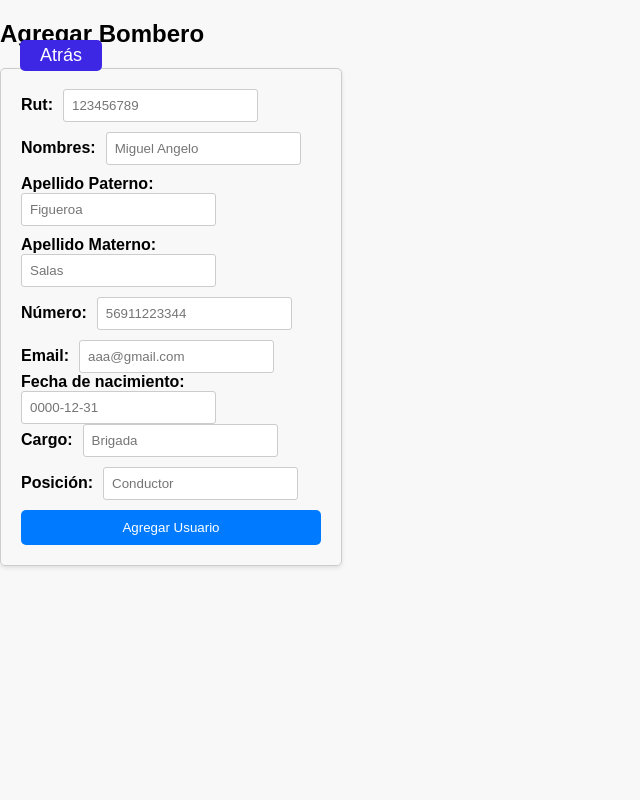
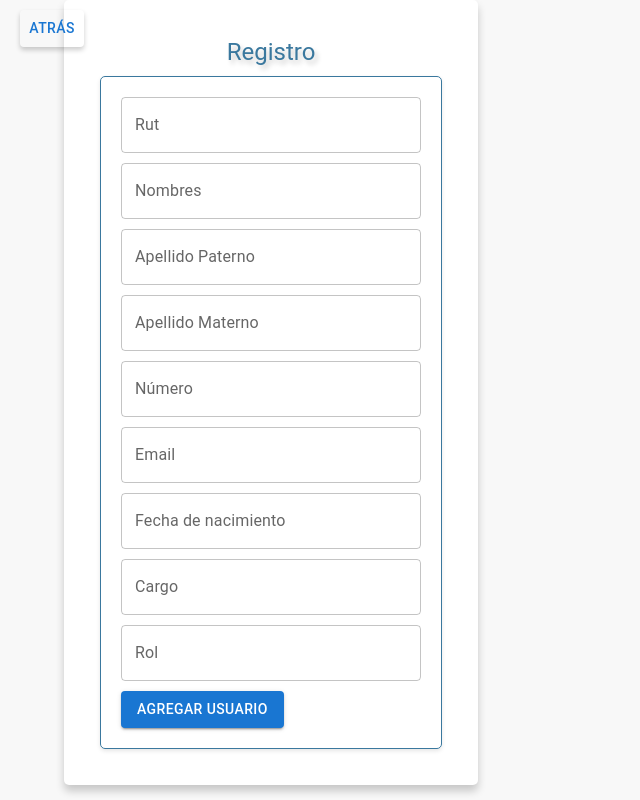
Before and after one commit to alezcf/ProyectoMetodologia, a React (Create React App) app in the folder Frontend/: page /registrando in a window 1280 px wide. Shown: the whole page, without its empty margins (0-640 px from the left). Built offline with nearby package versions, Linux system fonts and the light colour scheme.

Commit message:
Actualizado material ui frontend

```diff
--- a/Frontend/src/css/RegisterScreen.css
+++ b/Frontend/src/css/RegisterScreen.css
@@ -13,7 +13,7 @@
     gap: 10px;
     width: 300px; /* Ajusta el ancho del formulario según tus necesidades */
     padding: 20px;
-    border: 1px solid #ccc;
+    border: 1px solid #3A789E;
     border-radius: 5px;
     box-shadow: 0 2px 4px rgba(0, 0, 0, 0.1);
   }
@@ -26,14 +26,14 @@
   /* Campos de entrada */
   input {
     padding: 8px;
-    border: 1px solid #ccc;
+    border: 1px solid #3A789E;
     border-radius: 3px;
   }
 
   /* Botón */
   button {
     padding: 10px 20px;
-    background-color: #007bff;
+    background-color: #3A789E;
     color: #fff;
     border: none;
     border-radius: 5px;
--- a/Frontend/src/screens/RegisterScreen.jsx
+++ b/Frontend/src/screens/RegisterScreen.jsx
@@ -1,8 +1,54 @@
-import React, {useState } from 'react';
-import axios from 'axios'; // Importa el archivo de estilos CSS
+import React, { useState } from 'react';
 import { useHistory } from 'react-router-dom';
+import axios from 'axios';
 import '../css/RegisterScreen.css';
+import { Button, Container, Grid, TextField, Typography} from '@mui/material';
+import { makeStyles } from '@mui/styles';
+
+const useStyles = makeStyles((theme) => ({
+  title: {
+    fontWeight: 'bold',
+    marginBottom: theme.spacing(2),
+    color: '#3A789E',
+    textShadow: '3px 4px 5px rgba(0, 0, 0, 0.2)',
+  },
+  formContainer: {
+    display: 'flex',
+    justifyContent: 'center',
+    alignItems: 'center',
+    height: '100vh',
+  },
+  formContent: {
+    borderRadius: '5px',
+    padding: theme.spacing(4.5),
+    backgroundColor: 'white',
+    boxShadow: '0px 6px 9px rgba(0, 0, 0, 0.2)',
+  },
+  formField: {
+    marginBottom: theme.spacing(2),
+  },
+  formButton: {
+    padding: theme.spacing(1, 2),
+    backgroundColor: '#3A789E',
+    color: 'white',
+    border: 'none',
+    borderRadius: '5px',
+    cursor: 'pointer',
+    boxShadow: '0px 3px 5px rgba(0, 0, 0, 0.2)',
+    transition: 'background-color 0.3s ease-in-out',
+    '&:hover': {
+      backgroundColor: '#328ac1',
+    },
+  },
+  customButtonContainer: {
+    position: 'fixed', // Asegura que el contenedor tenga una posición para posicionar el botón dentro de él
+    top: '10px',
+    left: '20px', // Cambia el valor según la posición que desees (puedes usar top, bottom, left, right)
+  },
+
+}));
 const RegisterScreen = () => {
+  const classes = useStyles();
   const [employee, setEmployee] = useState({
     rut: '',
     names: '',
@@ -14,12 +60,57 @@ const RegisterScreen = () => {
   const [success, setSuccess] = useState(null);
   const [error, setError] = useState(null);
   const history = useHistory();
+
   const handleGoBack = () => {
     history.goBack();
   };
+
   const handleInputChange = (event) => {
     const { name, value } = event.target;
+
+      if (name === 'rut' && !/^\d*$/.test(value)) {
+        return;
+      }
+      if (name === 'phoneNumber' && !/^\d*$/.test(value)) {
+        return;
+      }
+      if (name === 'names' && !/^[A-Za-z]*$/.test(value)) {
+        return;
+      }
+      if (name === 'lastName' && !/^[A-Za-z]*$/.test(value)) {
+        return;
+      }
+      if (name === 'secondLastName' && !/^[A-Za-z]*$/.test(value)) {
+        return;
+      }
+      if (name === 'jobTitle' && !/^[A-Za-z]*$/.test(value)) {
+        return;
+      }
+      if (name === 'position' && !/^[A-Za-z]*$/.test(value)) {
+        return;
+      }
+
       setEmployee({ ...employee, [name]: value });
+
+      if (name === 'birthDate') {
+      let formattedValue = value;
+
+      formattedValue = formattedValue.replace(/-/g, '');
+
+      if (formattedValue.length > 4) {
+        formattedValue = formattedValue.replace(/^(\d{4})/, '$1-');
+      }
+
+      if (formattedValue.length > 7) {
+        formattedValue = formattedValue.replace(/-(\d{2})/, '-$1-');
+      }
+
+      formattedValue = formattedValue.slice(0, 10);
+
+      setEmployee({ ...employee, [name]: formattedValue });
+    } else {
+      setEmployee({ ...employee, [name]: value });
+    }
   };
 
   const handleSubmit = async (event) => {
@@ -43,29 +134,46 @@ const RegisterScreen = () => {
       setSuccess(null);
     }
   };
-
   return (
-    <div>  <button className='back-button' onClick={handleGoBack}> Atrás </button>
-        <div>
-          <h2>Agregar Bombero</h2>
-          <form onSubmit={handleSubmit}>
-          <div>
-              <label htmlFor="rut">Rut:</label>
-              <input
+    <div >
+       <Grid container justify="center" alignItems="center" className={classes.customButtonContainer}>
+      <Button className={classes.formButton} onClick={handleGoBack}>Atrás</Button>
+    </Grid>
+    <Container className={classes.formContainer}>
+      <Grid container justify="center" item xs={10} sm={10} md={10} lg={4.5}>
+        <Grid  item xs={10} sm={10} md={10} lg={11.5}>
+          <div className={classes.formContent}>
+            <Typography variant="h5" align="center" gutterBottom className={classes.title}>Registro</Typography>
+            <form  onSubmit={handleSubmit}>
+              <div >
+                <TextField
+                  fullWidth
+                  inputProps={{ maxLength: 9 }}
+                  label="Rut"
                   placeholder='123456789'
-              type="text" id="rut" name="rut" value={employee.rut}
-               onChange={handleInputChange} />
+                  type="text"
+                  id="rut"
+                  name="rut"
+                  value={employee.rut}
+                  onChange={handleInputChange}
+                />
               </div>
               <div>
-              <label htmlFor="names">Nombres:</label>
-              <input
+                <TextField
+                  fullWidth
+                  label="Nombres"
                   placeholder='Miguel Angelo'
-               type="text" id="names" name="names" value={employee.names}
-               onChange={handleInputChange} />
+                  type="text"
+                  id="names"
+                  name="names"
+                  value={employee.names}
+                  onChange={handleInputChange}
+                />
               </div>
               <div>
-              <label htmlFor="lastName">Apellido Paterno:</label>
-              <input
+                <TextField
+                  fullWidth
+                  label="Apellido Paterno"
                   placeholder='Figueroa'
                   type="text"
                   id="lastName"
@@ -75,8 +183,9 @@ const RegisterScreen = () => {
                 />
               </div>
               <div>
-              <label htmlFor="secondLastName">Apellido Materno:</label>
-              <input
+                <TextField
+                  fullWidth
+                  label="Apellido Materno"
                   placeholder='Salas'
                   type="text"
                   id="secondLastName"
@@ -86,8 +195,10 @@ const RegisterScreen = () => {
                 />
               </div>
               <div>
-              <label htmlFor="phoneNumber">Número:</label>
-              <input
+                <TextField
+                  fullWidth
+                  inputProps={{maxLength:11}}
+                  label="Número"
                   placeholder='56911223344'
                   type="text"
                   id="phoneNumber"
@@ -97,9 +208,9 @@ const RegisterScreen = () => {
                 />
               </div>
               <div>
-            <div>
-              <label htmlFor="email">Email:</label>
-              <input
+                <TextField
+                  fullWidth
+                  label="Email"
                   placeholder='aaa@gmail.com'
                   type="text"
                   id="email"
@@ -109,8 +220,10 @@ const RegisterScreen = () => {
                 />
               </div>
               <div>
-              <label htmlFor="birthDate">Fecha de nacimiento:</label>
-              <input
+                <TextField
+                  fullWidth
+                  inputProps={{ maxLength: 10 }}
+                  label="Fecha de nacimiento"
                   placeholder='0000-12-31'
                   type="text"
                   id="birthDate"
@@ -119,23 +232,42 @@ const RegisterScreen = () => {
                   onChange={handleInputChange}
                 />
               </div>
-
-              <label htmlFor="jobTitle">Cargo:</label>
-              <input
+              <div>
+                <TextField
+                  fullWidth
+                  label="Cargo"
                   placeholder='Brigada'
-               type="text" id="jobTitle" name="jobTitle" value={employee.jobTitle} onChange={handleInputChange} />
+                  type="text"
+                  id="jobTitle"
+                  name="jobTitle"
+                  value={employee.jobTitle}
+                  onChange={handleInputChange}
+                />
               </div>
               <div>
-              <label htmlFor="position">Posición:</label>
-              <input
+                <TextField
+                  fullWidth
+                  label="Rol"
                   placeholder='Conductor'
-               type="text" id="position" name="position" value={employee.position} onChange={handleInputChange} />
+                  type="text"
+                  id="position"
+                  name="position"
+                  value={employee.position}
+                  onChange={handleInputChange}
+                />
               </div>
-            <button type="submit">Agregar Usuario</button>
+              <div>
+                <Button className={classes.formButton} type="submit" variant="contained" color="primary">
+                  Agregar Usuario
+                </Button>
+              </div>
             </form>
-          {error && <p style={{ color: 'red' }}>{error}</p>}
-          {success && <p style={{ color: 'green' }}>{success}</p>}
+            {error && <Typography color="error" align="center">{error}</Typography>}
+            {success && <Typography color="success" align="center">{success}</Typography>}
           </div>
+        </Grid>
+      </Grid>
+    </Container>
     </div>
   );
 };
--- a/Frontend/src/screens/RolScreen.jsx
+++ b/Frontend/src/screens/RolScreen.jsx
@@ -6,11 +6,28 @@ import { Button, Box, Grid, Table, TableHead, TableRow, TableCell, TableBody, Co
 import { makeStyles } from '@mui/styles'
 
 const useStyles = makeStyles((theme) => ({
+  title: {
+    fontWeight: 'bold',
+    marginBottom: theme.spacing(3),
+    color: '#dae0e2', // Blue-grey color code
+    textShadow: '1px 1px 2px rgba(232, 179, 179, 0.1)',
+    background: `linear-gradient(45deg, #363639, ${theme.palette.secondary.main})`,
+    '-webkit-background-clip': 'text',
+    '-webkit-text-fill-color': 'transparent',
+  },
+  letter: {
+    fontWeight: 'bold',
+    marginBottom: theme.spacing(1),
+    color: '#3789bd',
+    textShadow: '2px 2px 3px rgba(0, 0, 0, 0.2)',
+  },
   formButton: {
+
     backgroundColor: '#3A789E',  // Set the background color to blue
     color: 'white',           // Set the text color to white
-    padding: '10px 20px',       // Adjust the padding to make the button smaller
-    fontSize: '14px',         // Adjust the font size to make the text smaller
+    padding: theme.spacing(1, 2),      // Adjust the padding to make the button smaller
+    fontSize: '14px',
+    boxShadow: '0px 3px 5px rgba(0, 0, 0, 0.2)',     // Adjust the font size to make the text smaller
     fontFamily: 'Arial',
     '&:hover': {
       backgroundColor: '#328ac1',
@@ -40,7 +57,7 @@ const useStyles = makeStyles((theme) => ({
   customButtonContainer: {
     position: 'relative', // Asegura que el contenedor tenga una posición para posicionar el botón dentro de él
     top: '10px',
-    left: '-340px', // Cambia el valor según la posición que desees (puedes usar top, bottom, left, right)
+    left: '-335px', // Cambia el valor según la posición que desees (puedes usar top, bottom, left, right)
   },
   customButtonContainer2: {
     position: 'relative', // Asegura que el contenedor tenga una posición para posicionar el botón dentro de él
@@ -103,10 +120,12 @@ const RolScreen = () => {
       </Grid>
       </div>
 
-      <Box mt={-15} ml={32}> {/* Apply margin-top and margin-left */}
-        <Typography variant="h3">Control de roles en la Brigada</Typography>
+      <Box mt={-15} ml={10}> {/* Apply margin-top and margin-left */}
+      <Typography ml={-10} variant="h3" align="center" gutterBottom className={classes.letter}>
+                Control de roles en la Brigada
+              </Typography>
         <Box mt={10} ml={20}>
-          <Typography variant="h5">Lista de Bomberos registrados</Typography>
+          <Typography gutterBottom className={classes.title} ml={20} variant="h5">Lista de Bomberos registrados</Typography>
         </Box>
       </Box>
 
--- a/Frontend/src/screens/UpdateRolScreen.jsx
+++ b/Frontend/src/screens/UpdateRolScreen.jsx
@@ -5,6 +5,12 @@ import { Button, Container, Grid, TextField, Typography } from '@mui/material';
 import { makeStyles } from '@mui/styles';
 
 const useStyles = makeStyles((theme) => ({
+  title: {
+    fontWeight: 'bold',
+    marginBottom: theme.spacing(2),
+    color: '#3A789E',
+    textShadow: '2px 2px 3px rgba(0, 0, 0, 0.2)',
+  },
   formContainer: {
     display: 'flex',
     justifyContent: 'center',
@@ -12,10 +18,10 @@ const useStyles = makeStyles((theme) => ({
     height: '100vh',
   },
   formContent: {
-    borderRadius: '5px',
-    padding: theme.spacing(4),
+    borderRadius: '2px',
+    padding: theme.spacing(3),
     backgroundColor: 'white',
-    boxShadow: '0px 3px 5px rgba(0, 0, 0, 0.2)',
+    boxShadow: '0px 2px 3px #236b98',
   },
   formField: {
     marginBottom: theme.spacing(2),
@@ -91,9 +97,9 @@ const UpdateRolScreen = () => {
     </Grid>
     <Container className={classes.formContainer}>
       <Grid >
-        <Grid container justify="center" item xs={12} sm={8} md={6} lg={4}>
+        <Grid container justify="center" item xs={5} sm={8} md={6} lg={4}>
           <div className={classes.formContent}>
-            <Typography variant="h4" align="center" gutterBottom>Actualizar Posición</Typography>
+            <Typography variant="h5" align="center" gutterBottom className={classes.title}>Actualizar Posición</Typography>
             <form onSubmit={handleSubmit}>
               <div className={classes.formField}>
                 <TextField
```
Also changed, not shown: 1 other file (tests, documents, lock files or other folders). Lines whose indentation alone changed are shown as unchanged.
